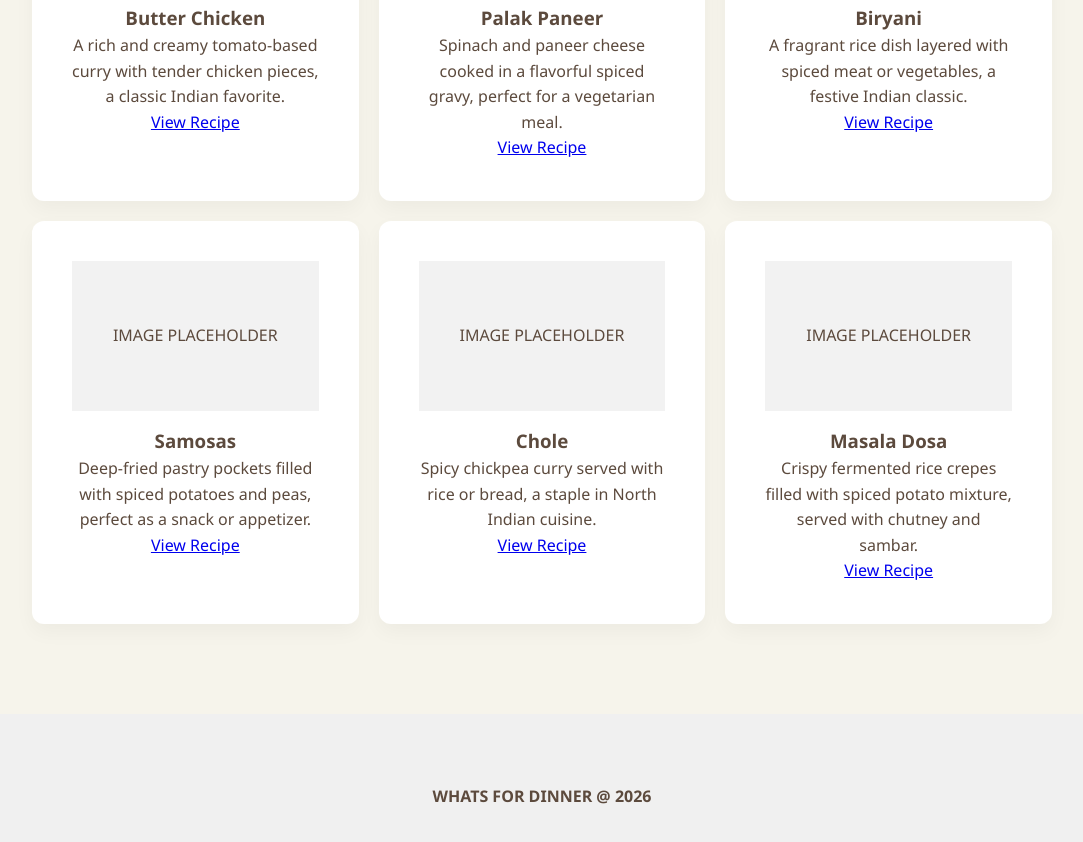
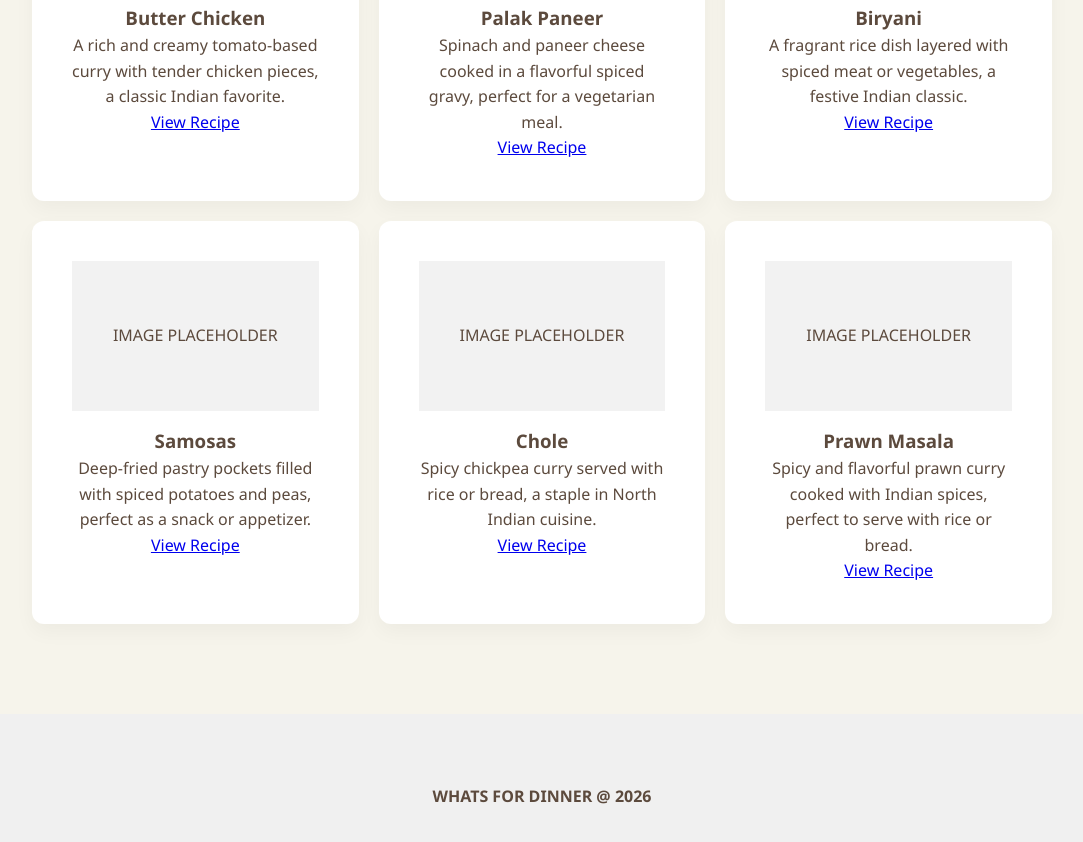
Before and after one commit to code-by-panashe-sanyanga/WHATS-FOR-DINNER, a plain HTML site: page whats-for-dinner/indian.html in a window 1280 px wide. Shown: the part 581-1423 px from the top of the page, without its empty margins (98-1181 px from the left). Drawn offline with Linux system fonts and the light colour scheme.

Commit message:
Update indian.html
updated

```diff
--- a/whats-for-dinner/indian.html
+++ b/whats-for-dinner/indian.html
@@ -67,12 +67,12 @@
         <a href="chole.html">View Recipe</a>
       </div>
 
-      <!-- Masala Dosa -->
+      <!-- Prawn Masala -->
       <div class="recipe-card">
         <div class="recipe-img">IMAGE PLACEHOLDER</div>
-        <h3>Masala Dosa</h3>
-        <p>Crispy fermented rice crepes filled with spiced potato mixture, served with chutney and sambar.</p>
-        <a href="masala-dosa.html">View Recipe</a>
+        <h3>Prawn Masala</h3>
+        <p>Spicy and flavorful prawn curry cooked with Indian spices, perfect to serve with rice or bread.</p>
+        <a href="prawn-masala.html">View Recipe</a>
       </div>
     </section>
 
```
